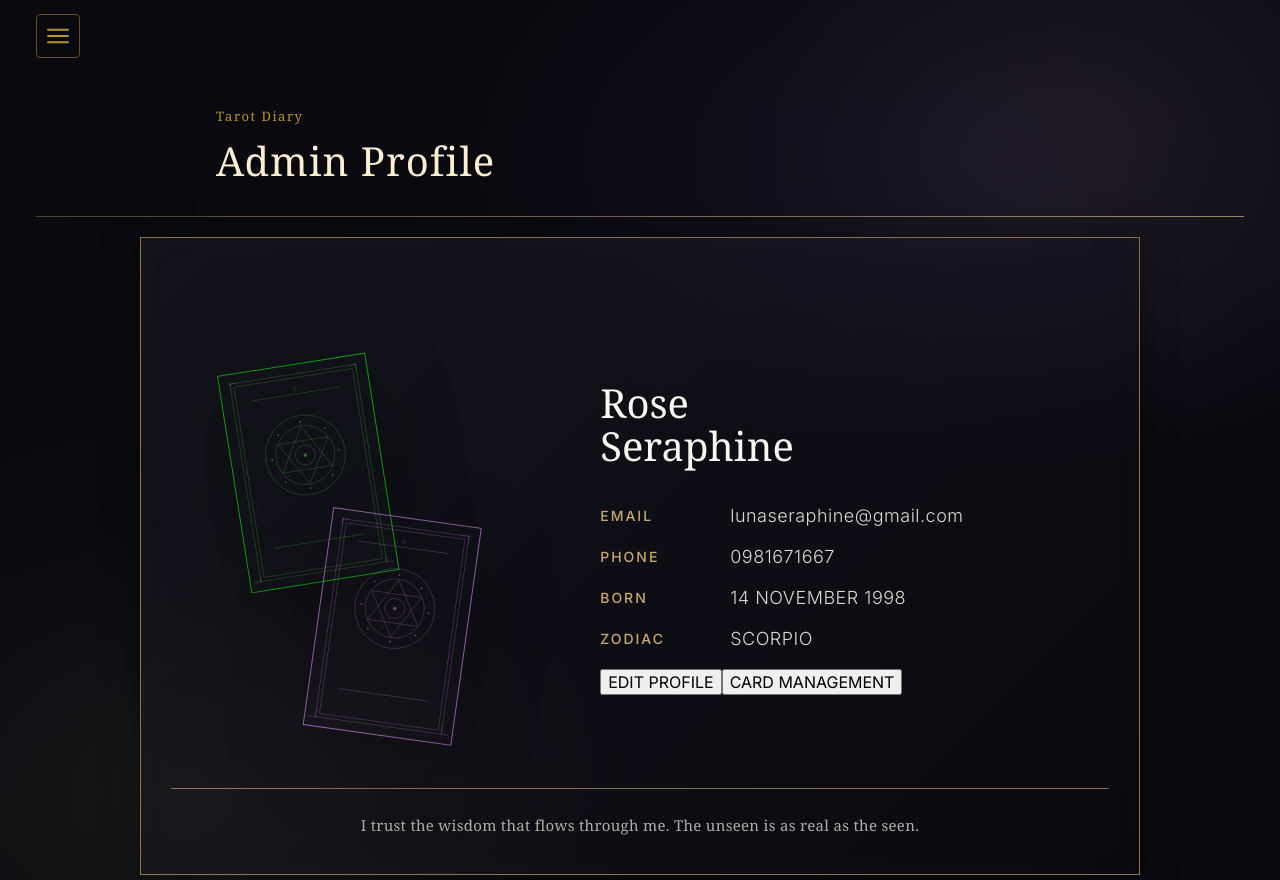
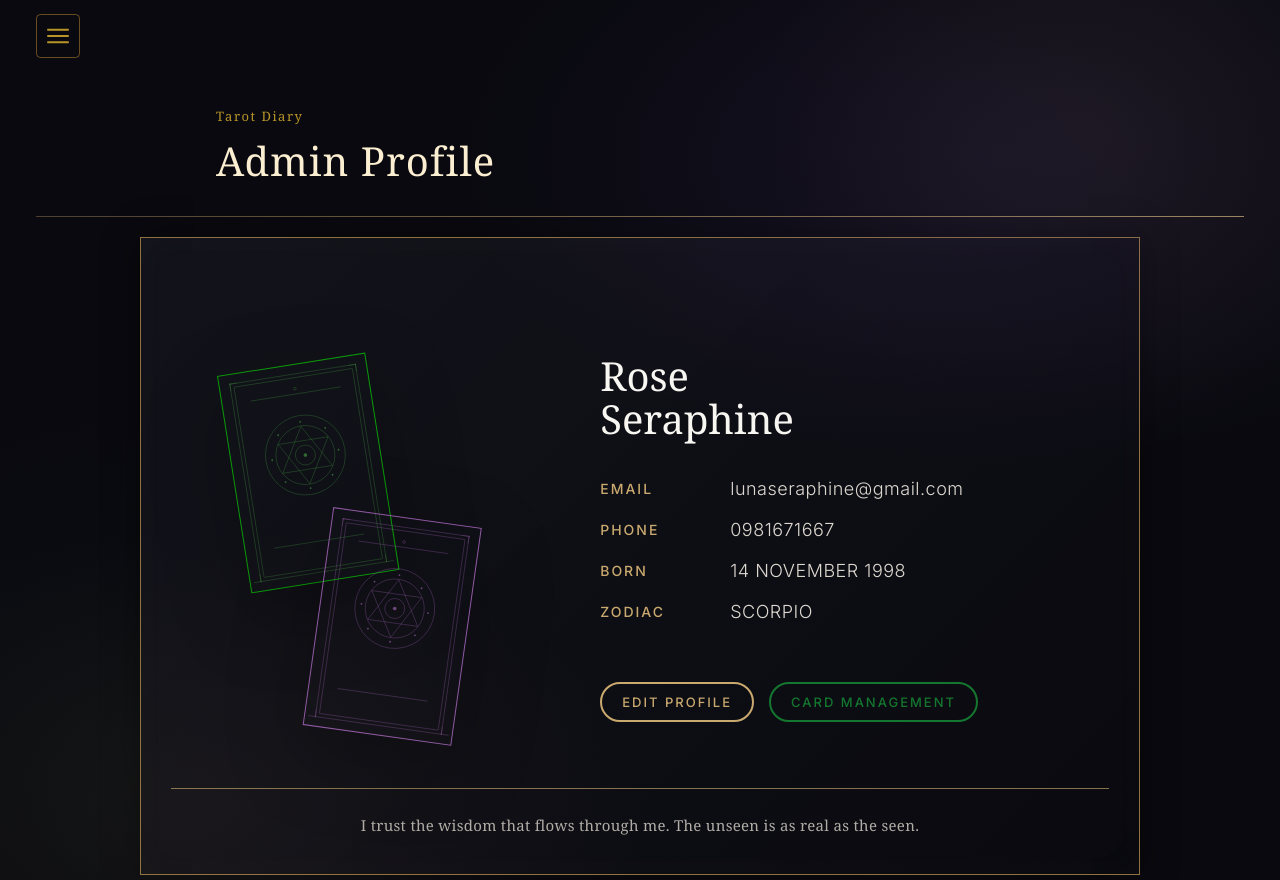
Before and after one commit to ungingeiei/Tarot_Diary, a Next.js app: page /admin in a window 1280 px wide. Built offline with nearby package versions, Linux system fonts and the light colour scheme.

Commit message:
Add admin page styles

```diff
--- a/src/app/globals.css
+++ b/src/app/globals.css
@@ -1068,7 +1068,6 @@ nav a:hover {
 }
 
 /* ---------- Edit Profile ---------- */
-
 .profile-edit-form {
   display: grid;
   grid-template-columns: 1fr 1fr;
@@ -1154,6 +1153,60 @@ nav a:hover {
   padding: 0 30px 35px;
 }
 
+
+
+/* =========================================================
+   Admin PAGE
+   ========================================================= */
+.profile-actions-admin {
+    display: flex;
+    align-items: center;
+    gap: 15px;
+    margin-top: 40px;
+}
+
+/* EDIT PROFILE */
+.admin-edit-profile-btn {
+    padding: 10px 20px;
+    border: 2px solid var(--gold);
+    border-radius: 999px;
+    background: transparent;
+    color: var(--gold);
+    font-size: 13px;
+    font-weight: 500;
+    letter-spacing: 2px;
+    cursor: pointer;
+    transition:
+        background 0.2s ease,
+        color 0.2s ease,
+        box-shadow 0.2s ease;
+}
+
+.admin-edit-profile-btn:hover {
+    background: rgba(201, 169, 110, 0.1);
+}
+
+/* CARD MANAGEMENT */
+.admin-card-management-btn {
+    padding: 10px 20px;
+    border: 2px solid #14772f;
+    border-radius: 999px;
+    background: transparent;
+    color: #14772f;
+    font-size: 13px;
+    font-weight: 500;
+    letter-spacing: 2px;
+    cursor: pointer;
+    transition:
+        background 0.2s ease,
+        color 0.2s ease,
+        box-shadow 0.2s ease;
+}
+
+.admin-card-management-btn:hover {
+    background: rgba(20, 119, 47, 0.1);
+}
+
 /* ---------- Responsive ---------- */
 @media (max-width: 850px) {
   .profile-heading {
```
